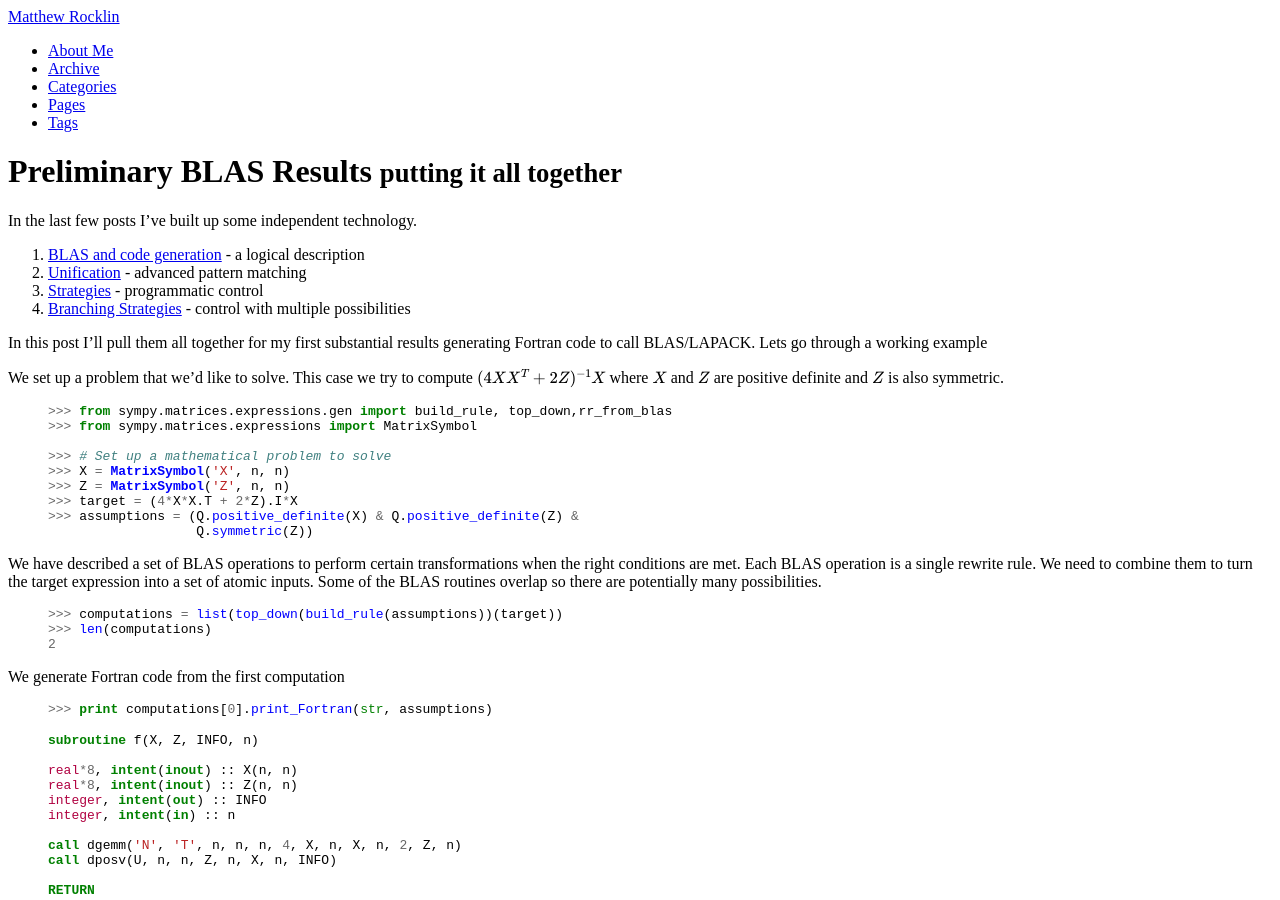
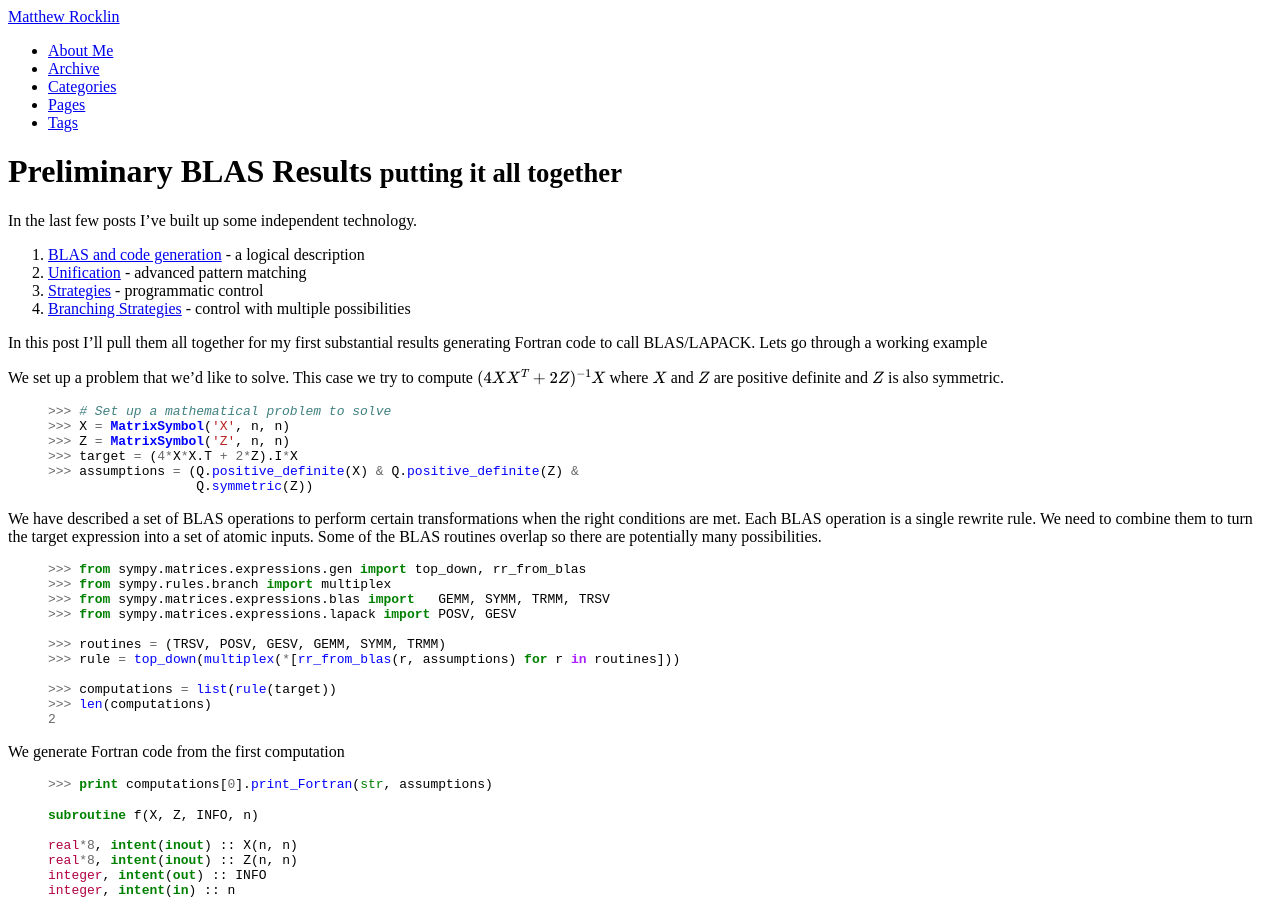
Before and after one commit to besyskymnbk/blog, a Jekyll site: the page built from _posts/work/2012-11-09-GeneratingBLAS-PreliminaryResults.md, in a window 1280 px wide and 900 px high. Built offline with Jekyll 4.4.1, drawn with Linux system fonts in a browser that asks for light colours; formulas are drawn with MathJax 3; comment, search, counter and statistics services are not loaded.

Commit message:
use routines directly

```diff
--- a/_posts/work/2012-11-09-GeneratingBLAS-PreliminaryResults.md
+++ b/_posts/work/2012-11-09-GeneratingBLAS-PreliminaryResults.md
@@ -21,8 +21,6 @@ In this post I'll pull them all together for my first substantial results genera
 We set up a problem that we'd like to solve. This case we try to compute  \\((4 X X^{T} + 2 Z)^{-1} X\\\) where \\( X \\) and \\(Z\\) are positive definite and \\(Z\\) is also symmetric.
 
 {% highlight python %}
->>> from sympy.matrices.expressions.gen import build_rule, top_down,rr_from_blas
->>> from sympy.matrices.expressions import MatrixSymbol
 
 >>> # Set up a mathematical problem to solve
 >>> X = MatrixSymbol('X', n, n)
@@ -35,7 +33,15 @@ We set up a problem that we'd like to solve. This case we try to compute  \\((4
 We have described a set of BLAS operations to perform certain transformations when the right conditions are met.  Each BLAS operation is a single rewrite rule.  We need to combine them to turn the target expression into a set of atomic inputs.  Some of the BLAS routines overlap so there are potentially many possibilities.
 
 {% highlight python %}
->>> computations = list(top_down(build_rule(assumptions))(target))
+>>> from sympy.matrices.expressions.gen import top_down, rr_from_blas
+>>> from sympy.rules.branch import multiplex
+>>> from sympy.matrices.expressions.blas import   GEMM, SYMM, TRMM, TRSV
+>>> from sympy.matrices.expressions.lapack import POSV, GESV
+
+>>> routines = (TRSV, POSV, GESV, GEMM, SYMM, TRMM)
+>>> rule = top_down(multiplex(*[rr_from_blas(r, assumptions) for r in routines]))
+
+>>> computations = list(rule(target))
 >>> len(computations)
 2
 {% endhighlight %}
```
Also changed, not shown: storage/blas_prelim.py (+7 -2 lines).
